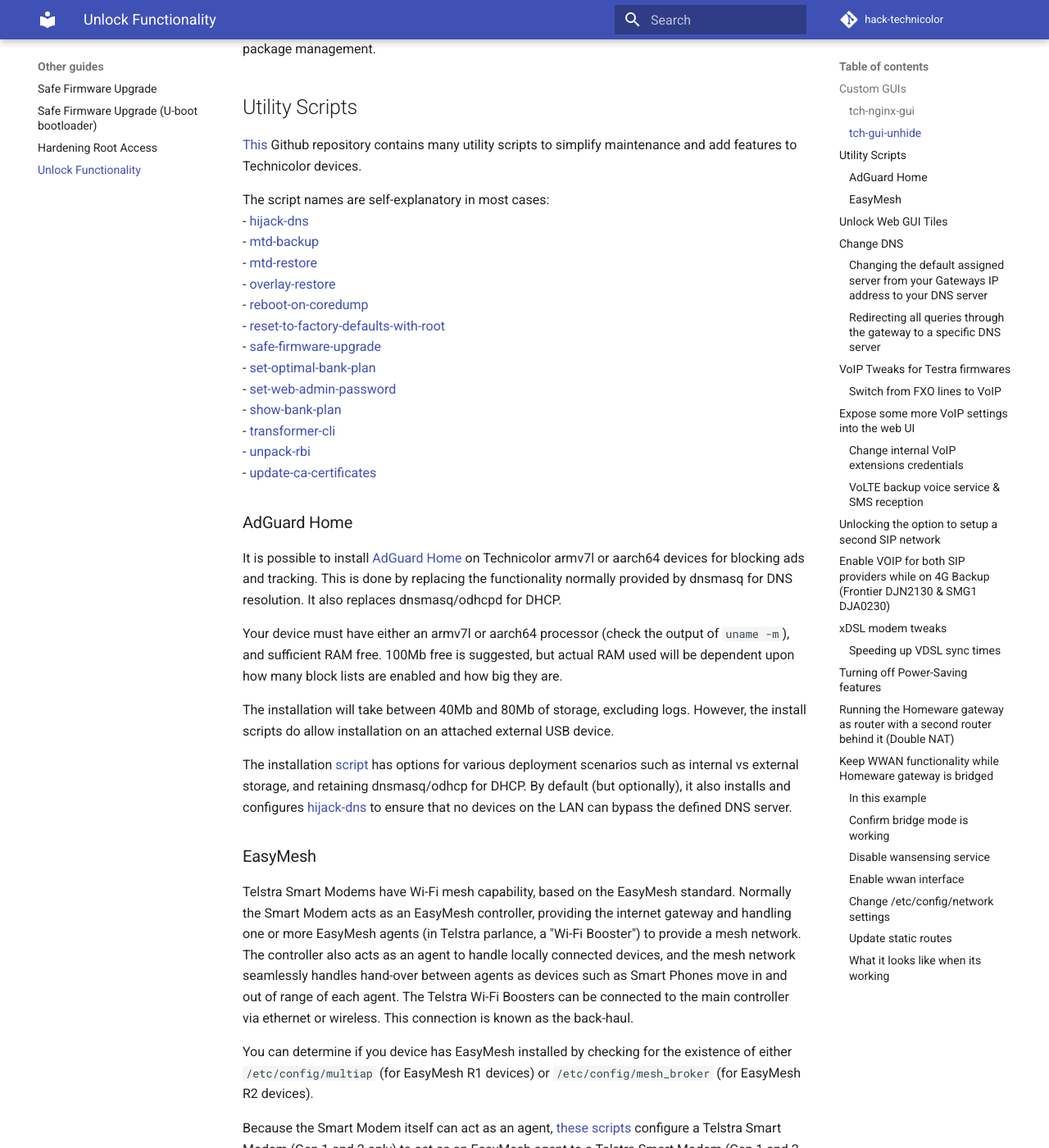
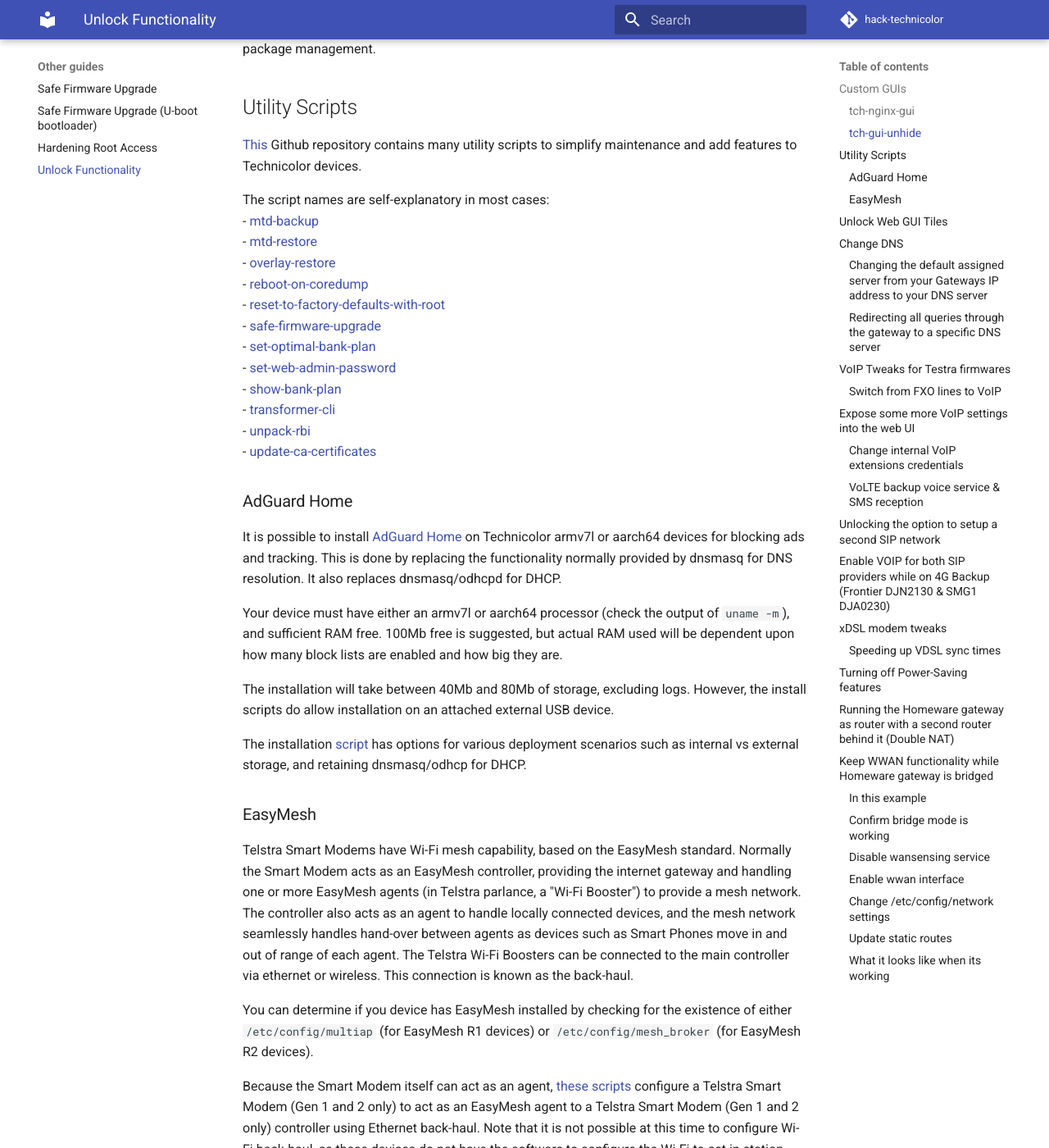
Before and after one commit to hack-technicolor/hack-technicolor, an MkDocs documentation site: the page built from docs/Unlock.md, in a window 1280 px wide and 1400 px high, scrolled down 1335 px. Shown: the whole window at 82% size. Built offline with MkDocs 1.6.1 and Material for MkDocs 9.7.7, drawn with Linux system fonts in a browser that asks for light colours; comment, search, counter and statistics services are not loaded.

Commit message:
Removed hijack-dns script

```diff
--- a/docs/Unlock.md
+++ b/docs/Unlock.md
@@ -36,7 +36,6 @@
 [This](https://github.com/seud0nym/tch-gui-unhide/tree/master/utilities#readme) Github repository contains many utility scripts to simplify maintenance and add features to Technicolor devices.
 
 The script names are self-explanatory in most cases:
-- [hijack-dns](https://github.com/seud0nym/tch-gui-unhide/tree/master/utilities#hijack-dns)
 - [mtd-backup](https://github.com/seud0nym/tch-gui-unhide/tree/master/utilities#mtd-backup)
 - [mtd-restore](https://github.com/seud0nym/tch-gui-unhide/tree/master/utilities#mtd-restore)
 - [overlay-restore](https://github.com/seud0nym/tch-gui-unhide/tree/master/utilities#overlay-restore)
@@ -58,7 +57,7 @@
 
 The installation will take between 40Mb and 80Mb of storage, excluding logs. However, the install scripts do allow installation on an attached external USB device.
 
-The installation [script](https://github.com/seud0nym/tch-gui-unhide/tree/master/supplemental/adguard#readme) has options for various deployment scenarios such as internal vs external storage, and retaining dnsmasq/odhcp for DHCP. By default (but optionally), it also installs and configures [hijack-dns](https://github.com/seud0nym/tch-gui-unhide/tree/master/utilities#hijack-dns) to ensure that no devices on the LAN can bypass the defined DNS server.
+The installation [script](https://github.com/seud0nym/tch-gui-unhide/tree/master/supplemental/adguard#readme) has options for various deployment scenarios such as internal vs external storage, and retaining dnsmasq/odhcp for DHCP.
 
 ### EasyMesh
 
```
